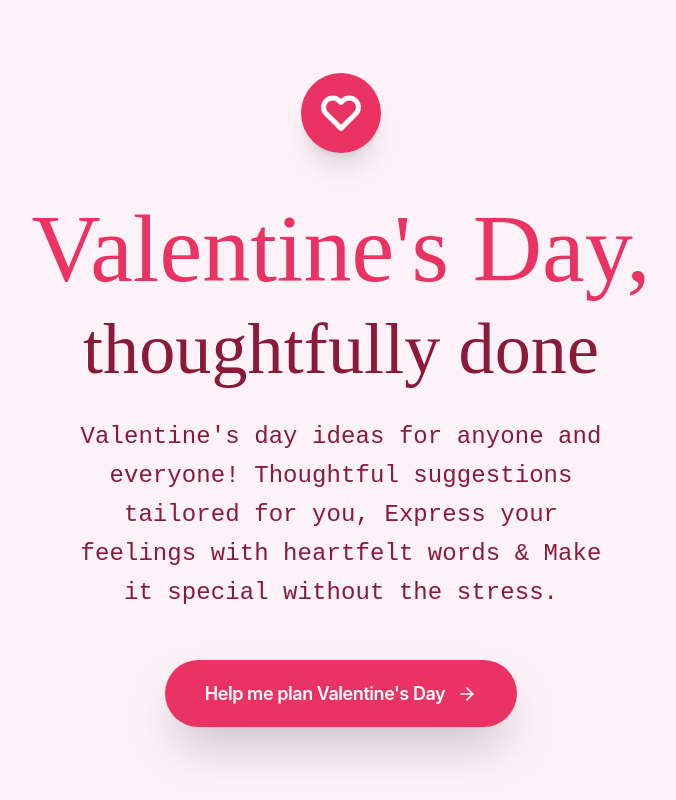
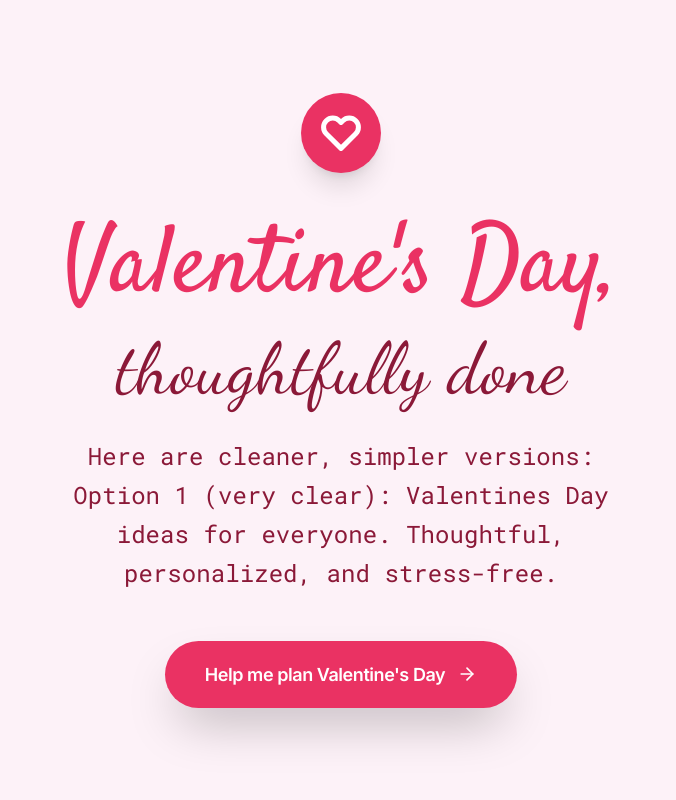
Before and after one commit to priyankattru-droid/valentines-helper, a Next.js app: page / in a window 1280 px wide. Shown: the whole page, without its empty margins (299-975 px from the left). Built offline with nearby package versions, Linux system fonts and the light colour scheme.

Commit message:
Fix: Fonts different in different devices

```diff
--- a/app/layout.tsx
+++ b/app/layout.tsx
@@ -1,13 +1,7 @@
 import type { Metadata } from "next";
 import { Geist, Geist_Mono } from "next/font/google";
+import { Satisfy, Dancing_Script, Roboto_Mono, Inter } from "next/font/google";
 import "./globals.css";
-<head>
-<link href="https://fonts.googleapis.com/css2?family=Satisfy&display=swap" rel="stylesheet" />
-<link href="https://fonts.googleapis.com/css2?family=Dancing+Script:wght@400;700&display=swap" rel="stylesheet" />
-<link href="https://fonts.googleapis.com/css2?family=Roboto+Mono:wght@400;500&display=swap" rel="stylesheet" />
-<link href="https://fonts.googleapis.com/css2?family=Inter:wght@400;600&display=swap" rel="stylesheet" />
-<link href="https://fonts.googleapis.com/css2?family=Caveat:wght@400;700&display=swap" rel="stylesheet" />
-</head>
 
 const geistSans = Geist({
   variable: "--font-geist-sans",
@@ -17,6 +11,29 @@ const geistSans = Geist({
 const geistMono = Geist_Mono({
   variable: "--font-geist-mono",
   subsets: ["latin"],
+});
+const satisfy = Satisfy({
+  weight: "400",
+  subsets: ["latin"],
+  variable: "--font-satisfy",
+});
+
+const dancingScript = Dancing_Script({
+  weight: ["400", "700"],
+  subsets: ["latin"],
+  variable: "--font-dancing",
+});
+
+const robotoMono = Roboto_Mono({
+  weight: ["400", "500"],
+  subsets: ["latin"],
+  variable: "--font-roboto-mono",
+});
+
+const inter = Inter({
+  weight: ["400", "600"],
+  subsets: ["latin"],
+  variable: "--font-inter",
 });
 
 export const metadata: Metadata = {
@@ -35,11 +52,9 @@ export default function RootLayout({
 }>) {
   return (
     <html lang="en">
-      <body
-        className={`${geistSans.variable} ${geistMono.variable} antialiased`}
-      >
-        {children}
-      </body>
+      <body className={`${geistSans.variable} ${geistMono.variable} ${satisfy.variable} ${dancingScript.variable} ${robotoMono.variable} ${inter.variable} antialiased`}>
+  {children}
+</body>
     </html>
   );
 }
--- a/app/page.tsx
+++ b/app/page.tsx
@@ -22,7 +22,7 @@ export default function Home() {
               <h1
                 className="text-center text-6xl md:text-8xl lg:text-[96px] leading-none"
                 style={{
-                  fontFamily: 'Satisfy, cursive',
+                  fontFamily: 'var(--font-satisfy)',
                   color: '#EA3263'
                 }}
               >
@@ -33,7 +33,7 @@ export default function Home() {
               <h2
                 className="text-center text-5xl md:text-6xl lg:text-[72px] leading-none"
                 style={{
-                  fontFamily: 'Dancing Script, cursive',
+                  fontFamily: 'var(--font-dancing)',
                   color: '#8B1938',
                   letterSpacing: '0.123047px'
                 }}
@@ -46,12 +46,15 @@ export default function Home() {
             <p
   className="text-center px-8 md:px-16 text-lg md:text-xl lg:text-2xl leading-relaxed max-w-2xl"
   style={{
-    fontFamily: 'Roboto Mono, monospace',
+    fontFamily: 'var(--font-roboto-mono)',
     color: '#8B1938',
     letterSpacing: '0.0703125px'
   }}
 >
-  Valentine's day ideas for anyone and everyone! Thoughtful suggestions tailored for you, Express your feelings with heartfelt words & Make it special without the stress.
+Here are cleaner, simpler versions:
+
+Option 1 (very clear):
+Valentines Day ideas for everyone. Thoughtful, personalized, and stress-free.
 </p>
           </div>
         </div>
@@ -62,7 +65,7 @@ export default function Home() {
             className="flex items-center justify-center gap-3 px-10 py-5 rounded-full shadow-2xl hover:opacity-90 transition-opacity"
             style={{
               backgroundColor: '#EA3263',
-              fontFamily: 'Inter, sans-serif',
+              fontFamily: 'var(--font-inter)',
               fontWeight: 600,
               fontSize: '18px',
               color: '#FFFFFF',
```
